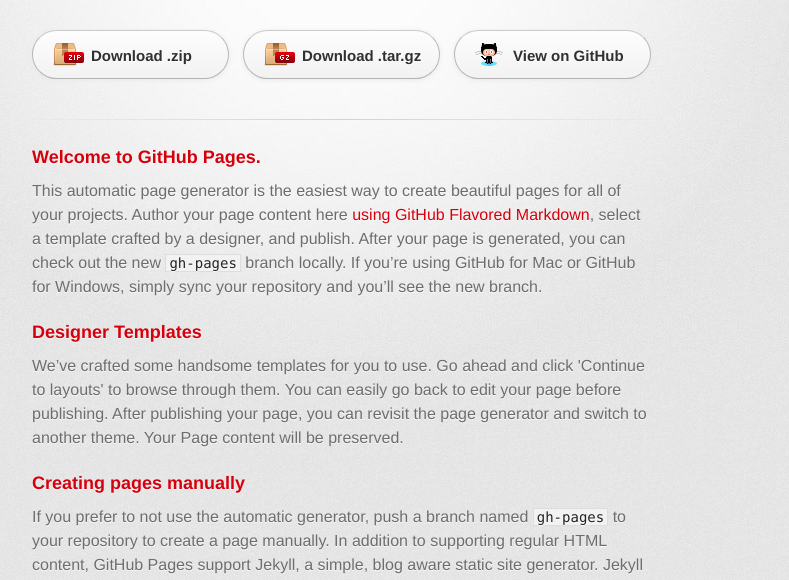
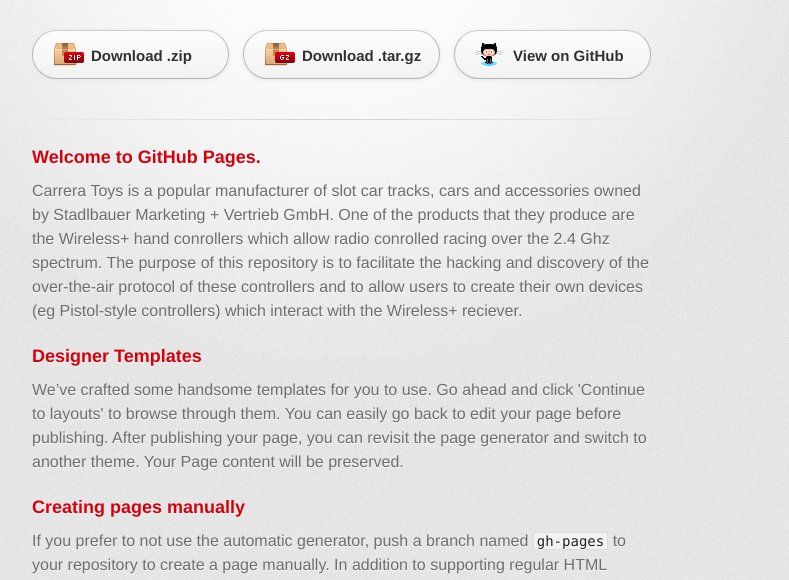
Before and after one commit to dtm541/Arduino-Hacking-Carrera-Wireless-, a plain HTML site: page index.html in a window 1280 px wide. Shown: the part 216-796 px from the top of the page, without its empty margins (298-1087 px from the left). Drawn offline with Linux system fonts and the light colour scheme; a web font is replaced by a local one.

Commit message:
Update index.html

```diff
--- a/index.html
+++ b/index.html
@@ -34,7 +34,7 @@
           <h3>
 <a id="welcome-to-github-pages" class="anchor" href="#welcome-to-github-pages" aria-hidden="true"><span class="octicon octicon-link"></span></a>Welcome to GitHub Pages.</h3>
 
-<p>This automatic page generator is the easiest way to create beautiful pages for all of your projects. Author your page content here <a href="https://guides.github.com/features/mastering-markdown/">using GitHub Flavored Markdown</a>, select a template crafted by a designer, and publish. After your page is generated, you can check out the new <code>gh-pages</code> branch locally. If you’re using GitHub for Mac or GitHub for Windows, simply sync your repository and you’ll see the new branch.</p>
+<p>Carrera Toys is a popular manufacturer of slot car tracks, cars and accessories owned by Stadlbauer Marketing + Vertrieb GmbH. One of the products that they produce are the Wireless+ hand conrollers which allow radio conrolled racing over the 2.4 Ghz spectrum. The purpose of this repository is to facilitate the hacking and discovery of the over-the-air protocol of these controllers and to allow users to create their own devices (eg Pistol-style controllers) which interact with the Wireless+ reciever.</p>
 
 <h3>
 <a id="designer-templates" class="anchor" href="#designer-templates" aria-hidden="true"><span class="octicon octicon-link"></span></a>Designer Templates</h3>
```
